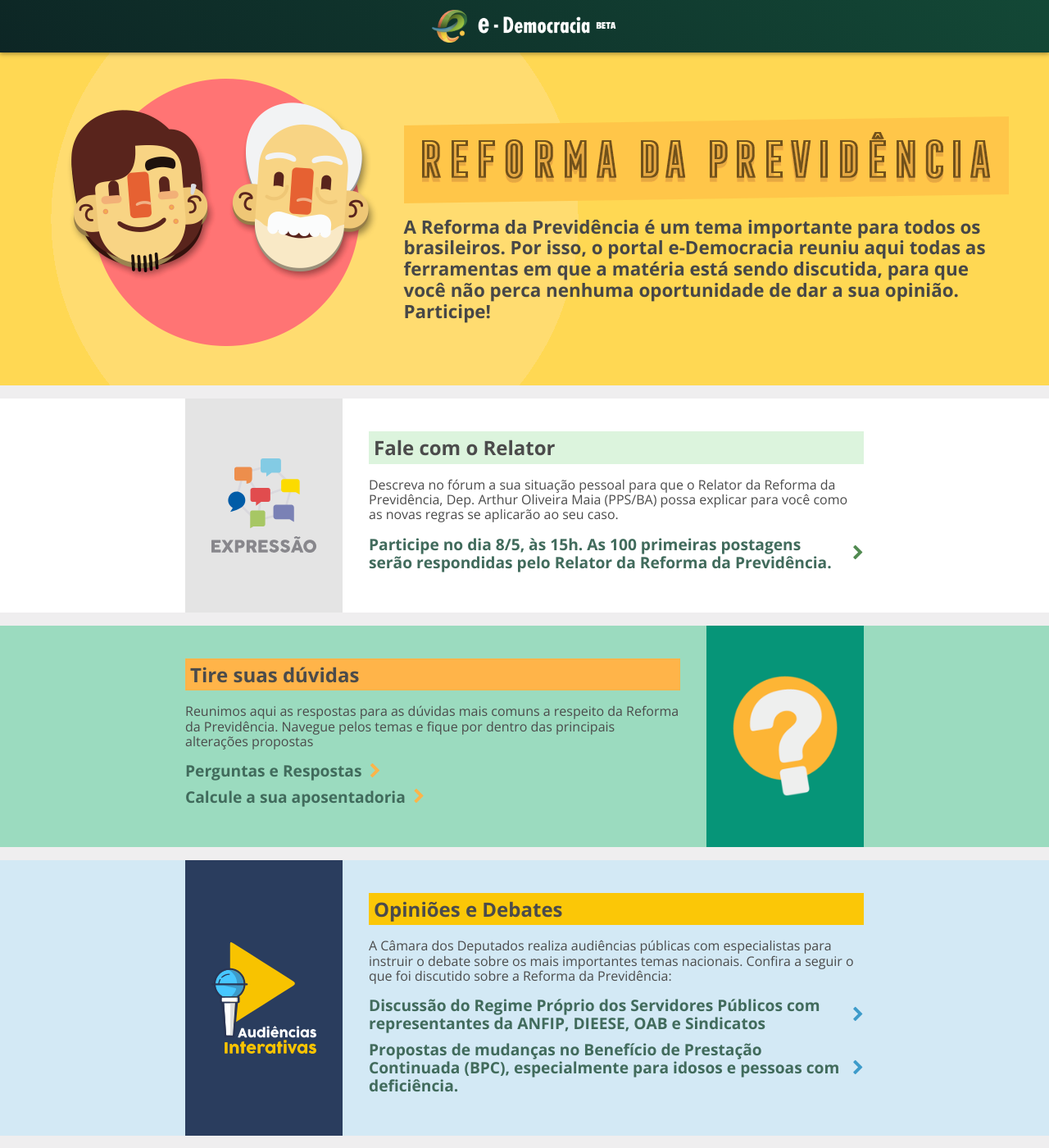
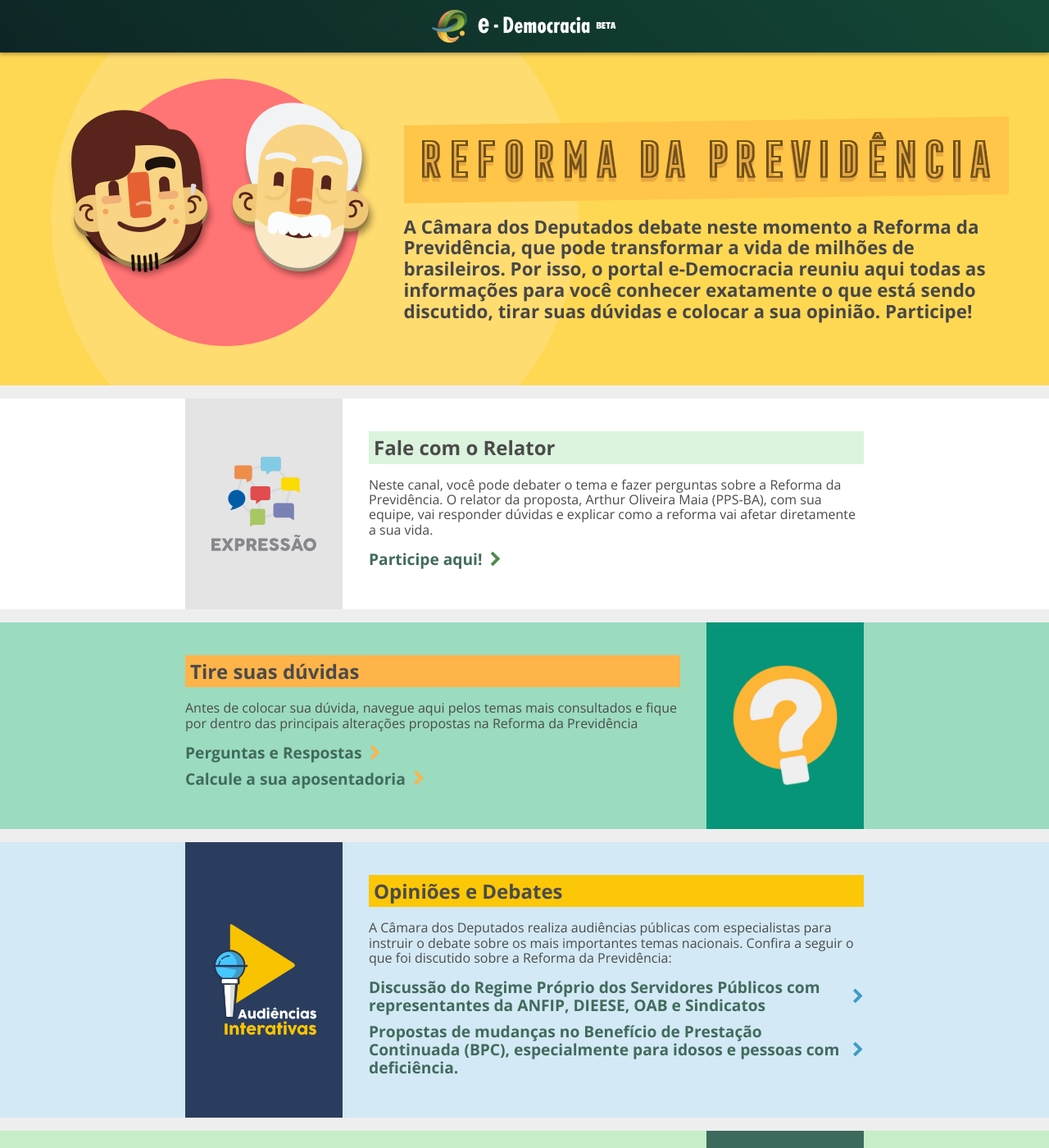
Before and after one commit to labhackercd/hotsite-edemocracia, a Jekyll site: the page built from index.html, in a window 1280 px wide and 1400 px high. Shown: the whole window at 82% size. Built offline with Jekyll 4.4.1, drawn with Linux system fonts in a browser that asks for light colours; some of the changed text lies outside the part shown.

Commit message:
Update texts

```diff
--- a/_data/data.yml
+++ b/_data/data.yml
@@ -1,14 +1,14 @@
 - class: expressao
   title: Fale com o Relator
-  text: Descreva no fórum a sua situação pessoal para que o Relator da Reforma da Previdência, Dep. Arthur Oliveira Maia (PPS/BA) possa explicar para você como as novas regras se aplicarão ao seu caso.
+  text: Neste canal, você pode debater o tema e fazer perguntas sobre a Reforma da Previdência. O relator da proposta, Arthur Oliveira Maia (PPS-BA), com sua equipe, vai responder dúvidas e explicar como a reforma vai afetar diretamente a sua vida.
   image_name: logo-expressao.svg
   links:
-    - link_text: Participe no dia 8/5, às 15h. As 100 primeiras postagens serão respondidas pelo Relator da Reforma da Previdência.
+    - link_text: Participe aqui!
       link_url: \#
 
 - class: faq
   title: Tire suas dúvidas
-  text: Reunimos aqui as respostas para as dúvidas mais comuns a respeito da Reforma da Previdência. Navegue pelos temas e fique por dentro das principais alterações propostas
+  text: Antes de colocar sua dúvida, navegue aqui pelos temas mais consultados e fique por dentro das principais alterações propostas na Reforma da Previdência
   image_name: logo-faq.png
   links:
     - link_text: Perguntas e Respostas
@@ -30,10 +30,8 @@
 - class: wikilegis
   title: Sugira mudanças na PEC 287/2016
   text: >
-    No portal e-Democracia você pode utilizar o Wikilegis para sugerir redações alternativas aos artigos das proposições legislativas. Confira as principais sugestões apresentadas à PEC 287/2016 - Reforma da Previdência:
+    Veja as sugestões dadas na Reforma da Previdência.
   image_name: logo-wikilegis.svg
   links:
-    - link_text: Wikilegis - PEC 287/2016 - texto aprovado na Comissão Especial (aberto para participação)
+    - link_text: PEC 287/2016 (Reforma da Previdência) - relatório apresentado em 05/05/2017
       link_url: \#
-    - link_text: Wikilegis - PEC 287/2016 - relatório apresentado em 05/05/20017 (encerrado para participação)
-      link_url: \#
--- a/index.html
+++ b/index.html
@@ -17,7 +17,7 @@
     <div class="main-banner__content">
       <img class="main-banner__title" src="{{site.baseurl}}/assets/images/titulo.png" alt="Reforma da Previdência"></img>
       <p class="main-banner__text">
-        A Reforma da Previdência é um tema importante para todos os brasileiros. Por isso, o portal e-Democracia reuniu aqui todas as ferramentas em que a matéria está sendo discutida, para que você não perca nenhuma oportunidade de dar a sua opinião. Participe!
+        A Câmara dos Deputados debate neste momento a Reforma da Previdência, que pode transformar a vida de milhões de brasileiros. Por isso, o portal e-Democracia reuniu aqui todas as informações para você conhecer exatamente o que está sendo discutido, tirar suas dúvidas e colocar a sua opinião. Participe!
       </p>
     </div>
   </div>
```
